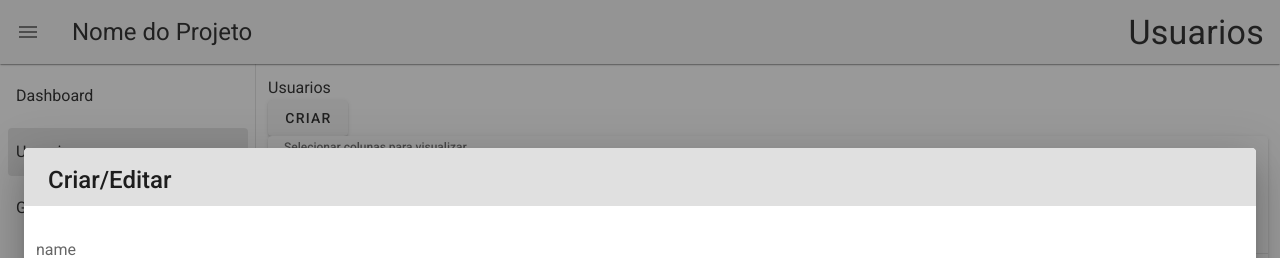
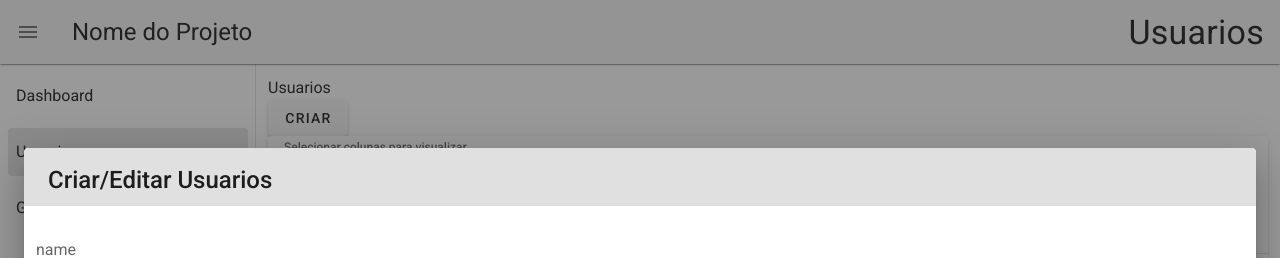
Before and after one commit to mateusdalmeida/dashboard, a Vue app: page /users in a window 1280 px wide. Both pictures are taken after a click on the button "CRIAR". Shown: the top 258 px of the page. Built offline with nearby package versions, Linux system fonts and the light colour scheme.

Commit message:
loading no botao de salvar

```diff
--- a/src/components/GenericEditor.vue
+++ b/src/components/GenericEditor.vue
@@ -2,7 +2,10 @@
   <div class="text-center">
     <v-dialog v-model="isDialogOpen" persistent>
       <v-card>
-        <v-card-title class="headline grey lighten-2" primary-title>Criar/Editar</v-card-title>
+        <v-card-title
+          class="headline grey lighten-2"
+          primary-title
+        >Criar/Editar {{$router.currentRoute.name}}</v-card-title>
 
         <v-container fluid>
           <div v-for="(fieldType, fieldName) in model" :key="fieldName">
@@ -42,14 +45,17 @@
             ></v-checkbox>
           </div>
         </v-container>
-
         <v-divider></v-divider>
-
         <v-card-actions>
           <v-spacer></v-spacer>
-          <v-btn color="red" text @click="$emit('close-dialog')">Cancelar</v-btn>
+          <v-btn color="red" text @click="$emit('close-dialog')" :disabled="loading">Cancelar</v-btn>
           <!-- esse botao vai realizar outro emit, mas é coisa mais pra frente -->
-          <v-btn color="primary" text @click="$emit('close-dialog')">Cadastrar/Atualizar</v-btn>
+          <v-btn color="primary" text @click="$emit('close-dialog')" :loading="loading">
+            Cadastrar/Atualizar
+            <template v-slot:loader>
+              <v-progress-circular indeterminate></v-progress-circular>
+            </template>
+          </v-btn>
         </v-card-actions>
         {{modelAnswers}}
       </v-card>
@@ -61,6 +67,7 @@ export default {
   name: "GenericEditor",
   props: ["isDialogOpen", "model"],
   data: () => ({
+    loading: false,
     datePickerMenu: false,
     modelAnswers: {}
   })
```
